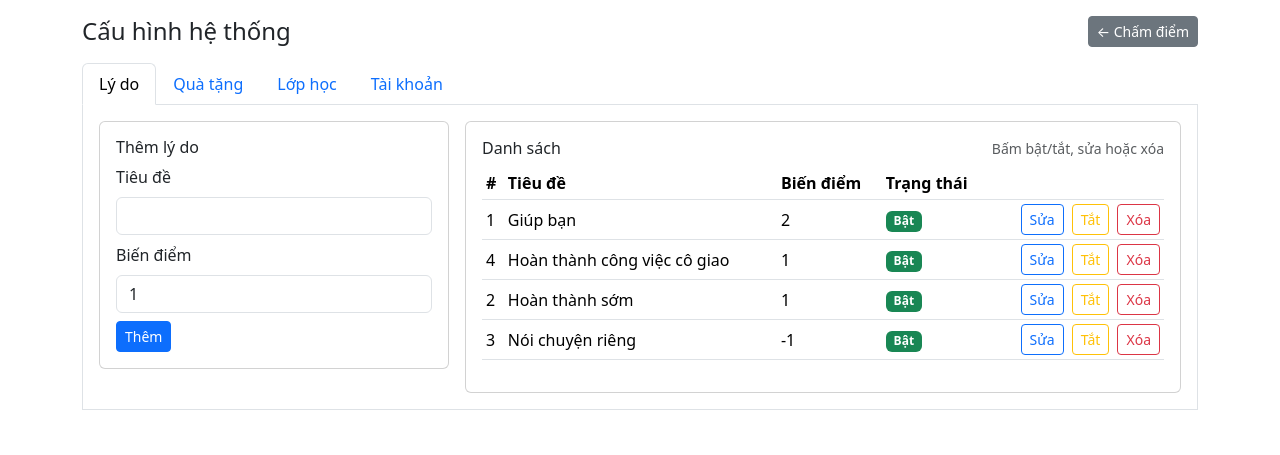
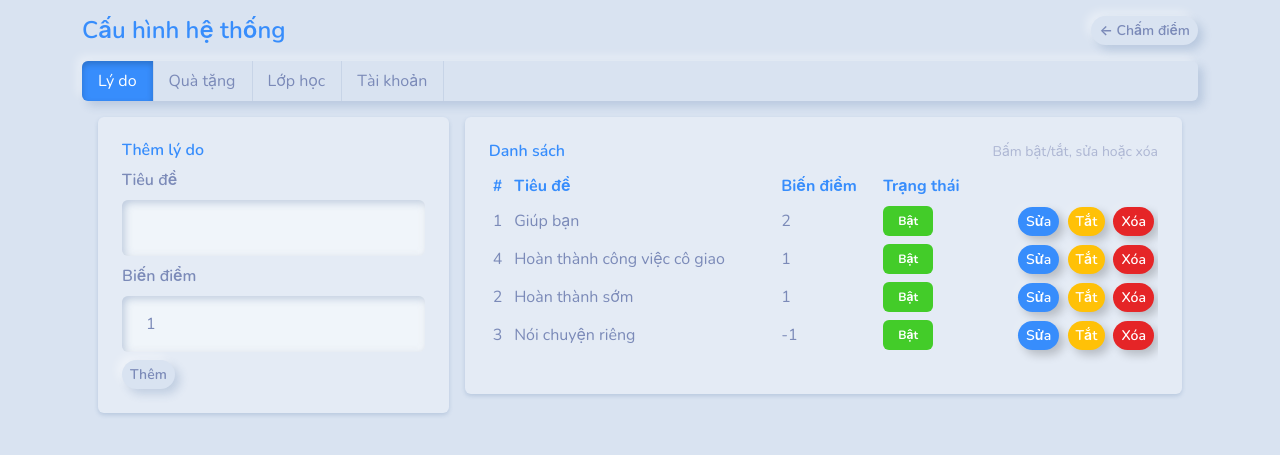
Before and after one commit to nguyenhoangtin1404/DClass, a PHP site: page /public/cau_hinh.php in a window 1280 px wide. Shown: the top 455 px of the page. Run offline with PHP 8.4, Linux system fonts and the light colour scheme; the visitor is signed in with stand-in values (Sample User, id 1); data comes from the database, SQL or seed files in the repository; some libraries are stand-ins or nearby versions.

```diff
--- a/public/cau_hinh.php
+++ b/public/cau_hinh.php
@@ -3,7 +3,7 @@ require __DIR__ . '/../config/db.php'; require __DIR__ . '/../lib/tro_giup.php';
 if (!isset($_SESSION['giao_vien_id'])) { header('Location: /public/dang_nhap.php'); exit; }
 ?><!doctype html><html><head><meta charset="utf-8"><meta name="viewport" content="width=device-width, initial-scale=1">
 <title>Cấu hình hệ thống</title>
-<link rel="stylesheet" href="https://cdn.jsdelivr.net/npm/bootstrap@5.3.3/dist/css/bootstrap.min.css"></head><body>
+<link rel="stylesheet" href="https://cdn.jsdelivr.net/npm/bootswatch@5.3.3/dist/morph/bootstrap.min.css"><link rel="stylesheet" href="https://cdn.jsdelivr.net/npm/bootstrap-icons@1.11.3/font/bootstrap-icons.css"><link rel="stylesheet" href="https://unpkg.com/aos@2.3.4/dist/aos.css"><link rel="stylesheet" href="/public/theme.css"></head><body>
 <div class="container py-3">
   <div class="d-flex align-items-center justify-content-between"><h4 class="mb-0">Cấu hình hệ thống</h4>
     <div class="ms-auto"><a class="btn btn-secondary btn-sm" href="/public/trang_chinh.php">← Chấm điểm</a></div>
@@ -18,13 +18,13 @@ if (!isset($_SESSION['giao_vien_id'])) { header('Location: /public/dang_nhap.php
   <div class="tab-content border border-top-0 p-3">
     <div class="tab-pane fade show active" id="tab-ly-do">
       <div class="row g-3">
-        <div class="col-md-4"><div class="card"><div class="card-body">
+        <div class="col-md-4"><div class="card shadow-sm" data-aos="fade-up"><div class="card-body">
           <h6>Thêm lý do</h6>
           <div class="mb-2"><label class="form-label">Tiêu đề</label><input id="ld_tieu_de" class="form-control"></div>
           <div class="mb-2"><label class="form-label">Biến điểm</label><input id="ld_bien_diem" type="number" class="form-control" value="1"></div>
           <button class="btn btn-primary btn-sm" id="ld_them">Thêm</button>
         </div></div></div>
-        <div class="col-md-8"><div class="card"><div class="card-body">
+        <div class="col-md-8"><div class="card shadow-sm" data-aos="fade-up"><div class="card-body">
           <div class="d-flex align-items-center justify-content-between"><h6 class="mb-0">Danh sách</h6><small class="text-muted">Bấm bật/tắt, sửa hoặc xóa</small></div>
           <div class="table-responsive mt-2">
             <table class="table table-sm align-middle"><thead><tr><th>#</th><th>Tiêu đề</th><th>Biến điểm</th><th>Trạng thái</th><th></th></tr></thead><tbody id="ld_ds"></tbody></table>
@@ -34,7 +34,7 @@ if (!isset($_SESSION['giao_vien_id'])) { header('Location: /public/dang_nhap.php
     </div>
     <div class="tab-pane fade" id="tab-qua">
       <div class="row g-3">
-        <div class="col-md-4"><div class="card"><div class="card-body">
+        <div class="col-md-4"><div class="card shadow-sm" data-aos="fade-up"><div class="card-body">
           <h6>Thêm quà tặng</h6>
           <div class="mb-2"><label class="form-label">Tên</label><input id="q_ten" class="form-control"></div>
           <div class="mb-2"><label class="form-label">Giá điểm</label><input id="q_gia" type="number" class="form-control" value="1"></div>
@@ -42,7 +42,7 @@ if (!isset($_SESSION['giao_vien_id'])) { header('Location: /public/dang_nhap.php
           <div class="mb-2"><label class="form-label">URL ảnh (tùy chọn)</label><input id="q_anh" class="form-control" placeholder="https://..."></div>
           <button class="btn btn-primary btn-sm" id="q_them">Thêm</button>
         </div></div></div>
-        <div class="col-md-8"><div class="card"><div class="card-body">
+        <div class="col-md-8"><div class="card shadow-sm" data-aos="fade-up"><div class="card-body">
           <div class="d-flex align-items-center justify-content-between"><h6 class="mb-0">Danh sách</h6><small class="text-muted">Bấm bật/tắt, sửa hoặc xóa</small></div>
           <div class="table-responsive mt-2">
             <table class="table table-sm align-middle"><thead><tr><th>#</th><th>Ảnh</th><th>Tên</th><th>Giá điểm</th><th>Tồn kho</th><th>Trạng thái</th><th></th></tr></thead><tbody id="q_ds"></tbody></table>
@@ -52,12 +52,12 @@ if (!isset($_SESSION['giao_vien_id'])) { header('Location: /public/dang_nhap.php
     </div>
     <div class="tab-pane fade" id="tab-lop">
       <div class="row g-3">
-        <div class="col-md-4"><div class="card"><div class="card-body">
+        <div class="col-md-4"><div class="card shadow-sm" data-aos="fade-up"><div class="card-body">
           <h6>Thêm lớp học</h6>
           <div class="mb-2"><label class="form-label">Tên lớp</label><input id="l_ten" class="form-control"></div>
           <button class="btn btn-primary btn-sm" id="l_them">Thêm</button>
         </div></div></div>
-        <div class="col-md-8"><div class="card"><div class="card-body">
+        <div class="col-md-8"><div class="card shadow-sm" data-aos="fade-up"><div class="card-body">
           <div class="d-flex align-items-center justify-content-between"><h6 class="mb-0">Danh sách</h6><small class="text-muted">Bấm bật/tắt, sửa hoặc xóa</small></div>
           <div class="table-responsive mt-2">
             <table class="table table-sm align-middle"><thead><tr><th>#</th><th>Tên</th><th>Trạng thái</th><th></th></tr></thead><tbody id="l_ds"></tbody></table>
@@ -67,7 +67,7 @@ if (!isset($_SESSION['giao_vien_id'])) { header('Location: /public/dang_nhap.php
     </div>
     <div class="tab-pane fade" id="tab-tai-khoan">
       <div class="row g-3">
-        <div class="col-md-6"><div class="card"><div class="card-body">
+        <div class="col-md-6"><div class="card shadow-sm" data-aos="fade-up"><div class="card-body">
           <h6>Đổi mật khẩu</h6>
           <div class="mb-2"><label class="form-label">Mật khẩu hiện tại</label><input id="gv_mk_cu" type="password" class="form-control"></div>
           <div class="mb-2"><label class="form-label">Mật khẩu mới</label><input id="gv_mk_moi" type="password" class="form-control"></div>
@@ -75,7 +75,7 @@ if (!isset($_SESSION['giao_vien_id'])) { header('Location: /public/dang_nhap.php
           <button class="btn btn-primary btn-sm" id="gv_doi">Đổi mật khẩu</button>
           <span id="gv_doi_msg" class="ms-2 small text-muted"></span>
         </div></div></div>
-        <div class="col-md-6"><div class="card"><div class="card-body">
+        <div class="col-md-6"><div class="card shadow-sm" data-aos="fade-up"><div class="card-body">
           <h6>Thêm giáo viên mới</h6>
           <div class="mb-2"><label class="form-label">Tên đăng nhập</label><input id="gv_ten" class="form-control" placeholder="vd: gv2"></div>
           <div class="mb-2"><label class="form-label">Mật khẩu</label><input id="gv_mk" type="password" class="form-control"></div>
@@ -348,4 +348,7 @@ document.getElementById('l_ds').addEventListener('click', async (e) => {
 // Load
 ldNap(); qNap(); lNap();
 </script>
+<script src="https://cdn.jsdelivr.net/npm/bootstrap@5.3.3/dist/js/bootstrap.bundle.min.js"></script>
+<script src="https://unpkg.com/aos@2.3.4/dist/aos.js"></script>
+<script>AOS.init({ duration: 350, once: true, easing: 'ease-out' });</script>
 </body></html>
--- /dev/null
+++ b/public/theme.css
@@ -0,0 +1,29 @@
+/* DClass custom accents for headings (Morph theme) */
+:root{
+  --dc-heading-color: var(--bs-primary);
+}
+
+/* Make headings stand out in a friendly way */
+h1, h2, h3, h4, h5, h6{
+  color: var(--dc-heading-color) !important;
+  font-weight: 600;
+}
+
+/* Common title surfaces */
+.card .card-body h6,
+.card-title,
+.card-header,
+.modal-title,
+.navbar-brand{
+  color: var(--dc-heading-color) !important;
+}
+
+/* Table headers feel like section titles */
+.table thead th{
+  color: var(--dc-heading-color) !important;
+}
+
+/* Subtle accent for separators */
+hr{
+  border-top-color: rgba(var(--bs-primary-rgb), .25);
+}
```
Also changed, not shown: public/dang_nhap.php (+7 -3 lines), public/hoc_sinh_quan_ly.php (+9 -3 lines), public/lich_su.php (+6 -3 lines), public/trang_chinh.php (+9 -4 lines).
